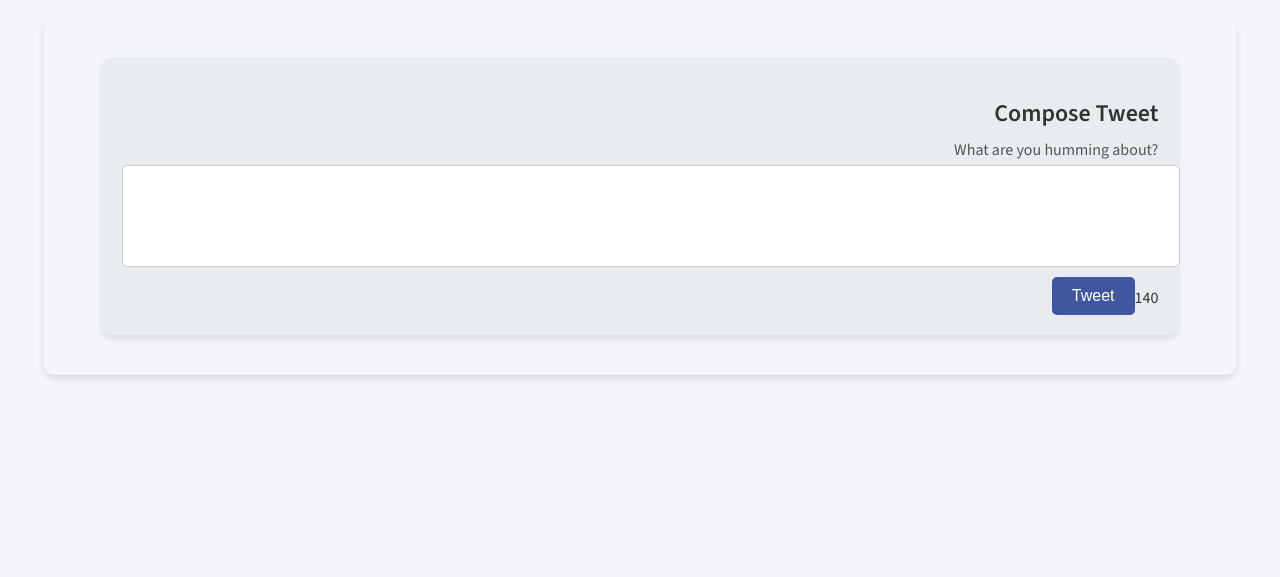
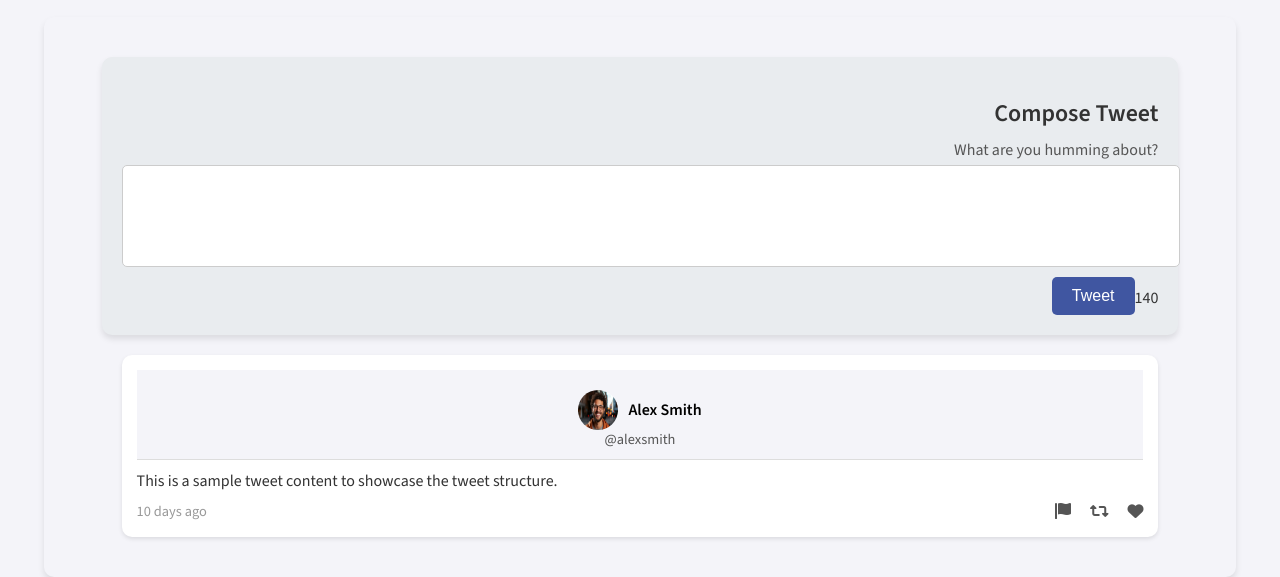
Before and after one commit to abbasbukhari/tweeter, a plain HTML site: page public/index.html in a window 1280 px wide. Shown: the part 351-928 px from the top of the page. Before the commit the page ends 800 px from the top, so only its background shows below. Drawn offline with nearby package versions, Linux system fonts and the light colour scheme.

Commit message:
Resolved server port conflict and added updates to tweets functionality

```diff
--- a/public/index.html
+++ b/public/index.html
@@ -8,6 +8,7 @@
   <link rel="stylesheet" href="styles/nav.css">
   <link rel="stylesheet" href="styles/header.css">
   <link rel="stylesheet" href="styles/new-tweet.css">
+  <link rel="stylesheet" href="styles/tweet.css">
   <link href="https://fonts.googleapis.com/css2?family=Bungee&family=Source+Sans+3:wght@300;400;600&display=swap" rel="stylesheet">
   <link rel="stylesheet" href="https://cdnjs.cloudflare.com/ajax/libs/font-awesome/6.0.0-beta3/css/all.min.css">
 </head>
@@ -40,6 +41,27 @@
         </div>
       </form>
     </section>
+
+    <section id="tweets-container">
+      <article class="tweet">
+        <header>
+          <div class="tweet-user">
+            <img src="/images/profile-hex.png" alt="User Avatar">
+            <h3>Alex Smith</h3>
+          </div>
+          <span>@alexsmith</span>
+        </header>
+        <p>This is a sample tweet content to showcase the tweet structure.</p>
+        <footer>
+          <span>10 days ago</span>
+          <div class="tweet-icons">
+            <i class="fas fa-flag"></i>
+            <i class="fas fa-retweet"></i>
+            <i class="fas fa-heart"></i>
+          </div>
+        </footer>
+      </article>
+    </section>
   </main>
   <script src="https://code.jquery.com/jquery-3.6.0.min.js"></script>
   <script src="scripts/composer-char-counter.js"></script>
--- /dev/null
+++ b/public/styles/tweet.css
@@ -0,0 +1,82 @@
+/* General tweet container styling */
+#tweets-container {
+    margin: 20px auto;
+    width: 90%;
+  }
+
+  /* Tweet styling */
+  .tweet {
+    background-color: #ffffff;
+    margin-bottom: 20px;
+    border-radius: 10px;
+    box-shadow: 0 2px 4px rgba(0, 0, 0, 0.1);
+    padding: 15px;
+    transition: box-shadow 0.3s ease;
+  }
+
+  /* Header styling */
+  .tweet header {
+    display: flex;
+    justify-content: space-between;
+    align-items: center;
+    border-bottom: 1px solid #ddd;
+    padding-bottom: 10px;
+    margin-bottom: 10px;
+  }
+
+  .tweet-user {
+    display: flex;
+    align-items: center;
+  }
+
+  .tweet-user img {
+    width: 40px;
+    height: 40px;
+    border-radius: 50%;
+    margin-right: 10px;
+  }
+
+  .tweet-user h3 {
+    font-size: 1rem;
+    margin: 0;
+  }
+
+  .tweet header span {
+    font-size: 0.9rem;
+    color: #555;
+  }
+
+  /* Tweet content styling */
+  .tweet p {
+    font-size: 1rem;
+    margin: 0 0 10px;
+    color: #333;
+  }
+
+  /* Footer styling */
+  .tweet footer {
+    display: flex;
+    justify-content: space-between;
+    align-items: center;
+  }
+
+  .tweet footer span {
+    font-size: 0.9rem;
+    color: #999;
+  }
+
+  .tweet-icons i {
+    margin-left: 15px;
+    color: #555;
+    cursor: pointer;
+    transition: color 0.3s ease;
+  }
+
+  /* Hover states */
+  .tweet:hover {
+    box-shadow: 0 4px 8px rgba(0, 0, 0, 0.2);
+  }
+
+  .tweet:hover .tweet-icons i {
+    color: #4056a1;
+  }
```
Also changed, not shown: server/package.json (+5 -2 lines).
